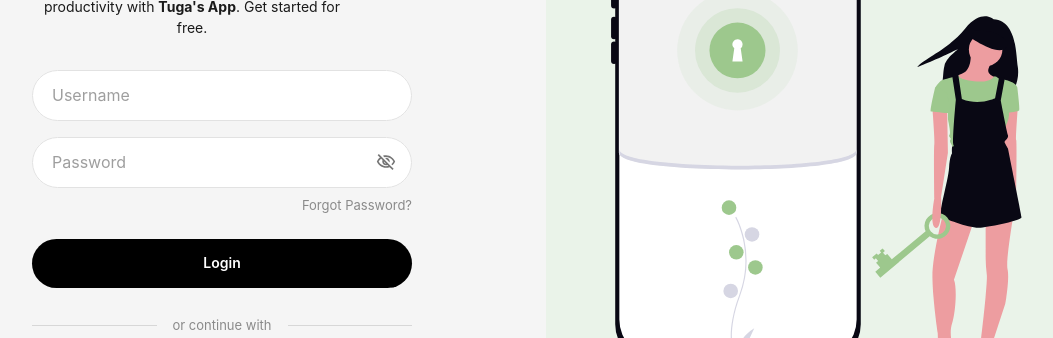
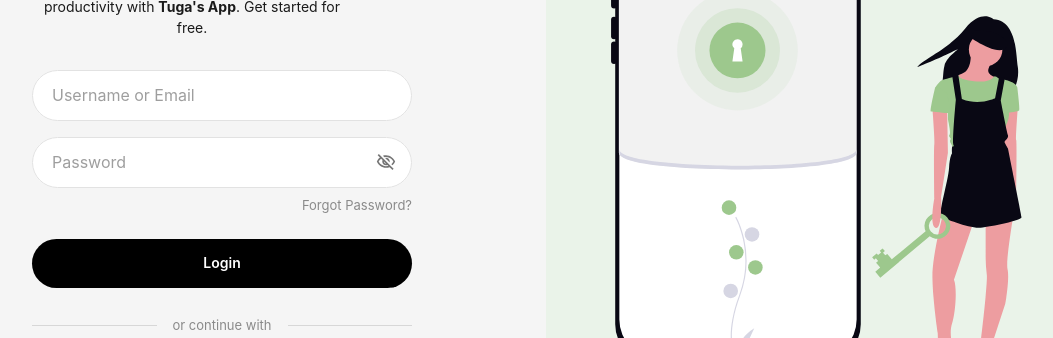
Before and after one commit to MOHAMMEDAAKIB/Code3X_CREATIVE_ASSESSMENT, a React (Vite) app: page / in a window 1280 px wide. Shown: the part 212-550 px from the top of the page, without its empty margins (118-1171 px from the left). Built offline with nearby package versions, Linux system fonts and the light colour scheme.

Commit message:
feat:set the email and password validation

```diff
--- a/src/components/leftSideComponets/LoginForm.tsx
+++ b/src/components/leftSideComponets/LoginForm.tsx
@@ -5,22 +5,84 @@ import VisibilityOutlinedIcon from '@mui/icons-material/VisibilityOutlined';
 
 export default function LoginForm() {
   const [showPassword, setShowPassword] = useState(false);
+  const [username, setUsername] = useState('');
+  const [password, setPassword] = useState('');
 
+  const [errors, setErrors] = useState({
+    username: '',
+    password: '',
+  });
+
+  const validateForm = () => {
+    const newErrors = { username: '', password: '' };
+
+    // Username / Email validation
+    if (!username.trim()) {
+      newErrors.username = 'Username or email is required';
+    } else if (
+      !/^[^\s@]+@[^\s@]+\.[^\s@]+$/.test(username)
+    ) {
+      newErrors.username = 'Please enter a valid email address';
+    }
+
+    // Password validation
+    if (!password) {
+      newErrors.password = 'Password is required';
+    } else if (password.length < 6) {
+      newErrors.password = 'Password must be at least 6 characters';
+    }
+
+    setErrors(newErrors);
+
+    return !newErrors.username && !newErrors.password;
+  };
+
+  const handleSubmit = (event: React.FormEvent) => {
+    event.preventDefault();
+
+    const isValid = validateForm();
+
+    if (isValid) {
+      console.log('Form is valid');
+      console.log({
+        username,
+        password,
+      });
+
+      // Backend/login API will be added later
+    }
+  };
 
   return (
-    <Box>
-      <TextField fullWidth placeholder="Username" variant="outlined" sx={{ mb: 2 }} />
+    <Box component="form" onSubmit={handleSubmit} sx={{ width: '100%' }}>
+      <TextField
+        placeholder="Username or Email"
+        variant="outlined"
+        value={username}
+        onChange={(e) => setUsername(e.target.value)}
+        error={Boolean(errors.username)}
+        helperText={errors.username}
+        sx={{ mb: 2, width: '100%' }}
+      />
 
       <TextField
         fullWidth
         placeholder="Password"
         type={showPassword ? 'text' : 'password'}
+        value={password}
+        onChange={(e) => setPassword(e.target.value)}
+        error={Boolean(errors.password)}
+        helperText={errors.password}
         variant="outlined"
         slotProps={{
           input: {
             endAdornment: (
               <InputAdornment position="end">
-                <IconButton onClick={() => setShowPassword((s) => !s)} edge="end" size="small">
+                <IconButton
+                  onClick={() => setShowPassword((s) => !s)}
+                  edge="end"
+                  size="small"
+                >
                   {showPassword ? (
                     <VisibilityOutlinedIcon fontSize="small" />
                   ) : (
@@ -41,7 +103,11 @@ export default function LoginForm() {
         Forgot Password?
       </Link>
 
-      <Button fullWidth variant="contained">
+      <Button
+        fullWidth
+        variant="contained"
+        type="submit"
+      >
         Login
       </Button>
     </Box>
```
